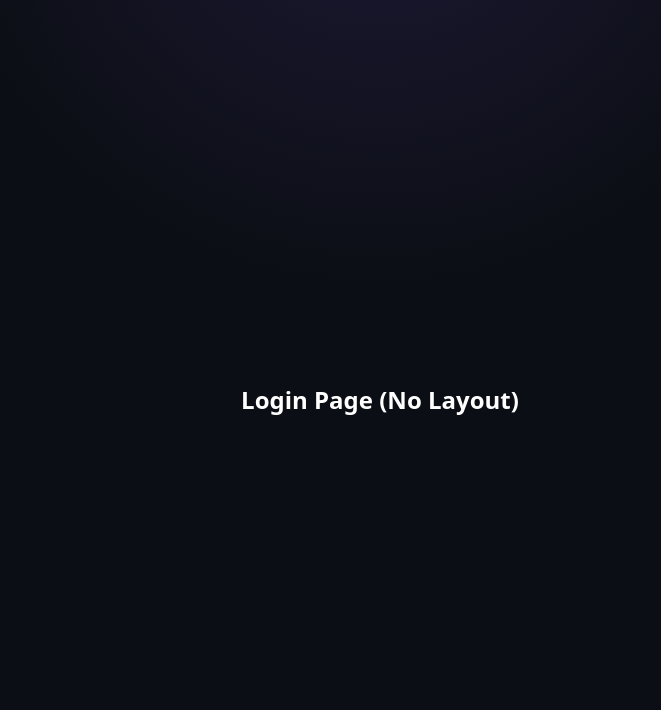
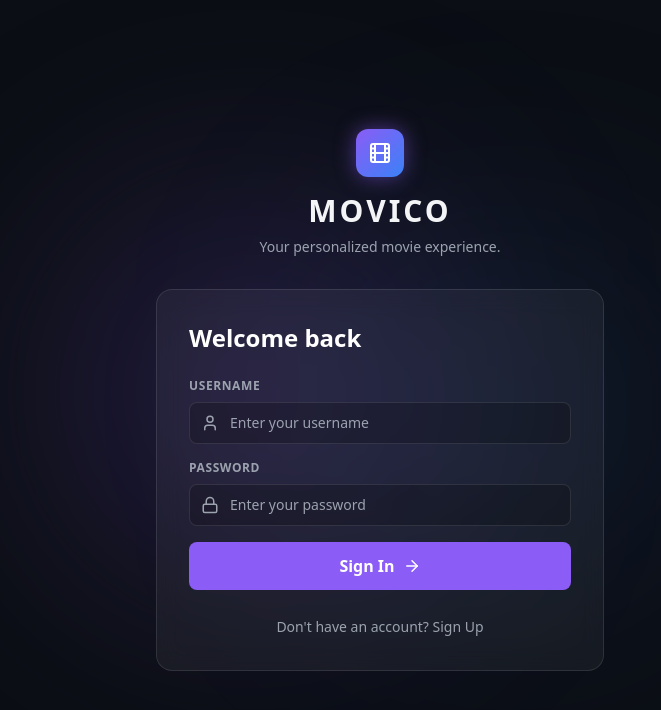
Before and after one commit to aryadhotre/MOVICO, a React (Vite) app in the folder frontend/: page /login in a window 1280 px wide. Shown: the top 710 px of the page, without its empty margins (260-921 px from the left). Built offline with nearby package versions, Linux system fonts and the light colour scheme.

Commit message:
frontend: implement functional login and registration page

```diff
--- /dev/null
+++ b/frontend/src/pages/Login.jsx
@@ -0,0 +1,138 @@
+import React, { useState } from 'react';
+import { useNavigate } from 'react-router-dom';
+import { login, register } from '../api/auth';
+import { Film, User, Lock, Mail, AlertCircle, ArrowRight } from 'lucide-react';
+import GlassCard from '../components/GlassCard';
+
+export default function Login() {
+  const [isRegistering, setIsRegistering] = useState(false);
+  const [username, setUsername] = useState('');
+  const [email, setEmail] = useState('');
+  const [password, setPassword] = useState('');
+  const [error, setError] = useState('');
+  const [loading, setLoading] = useState(false);
+  const navigate = useNavigate();
+
+  const handleSubmit = async (e) => {
+    e.preventDefault();
+    setError('');
+    setLoading(true);
+
+    try {
+      if (isRegistering) {
+        await register(username, email, password);
+        await login(username, password); // auto-login after register
+      } else {
+        await login(username, password);
+      }
+      navigate('/'); // Redirect to protected area
+    } catch (err) {
+      setError(err?.message || (isRegistering ? 'Registration failed.' : 'Invalid credentials.'));
+    } finally {
+      setLoading(false);
+    }
+  };
+
+  return (
+    <div className="min-h-screen bg-[#0B0E14] flex items-center justify-center p-4 relative overflow-hidden">
+      {/* Background aesthetics */}
+      <div className="absolute top-1/4 left-1/4 w-96 h-96 bg-accent-primary/20 rounded-full blur-[120px] pointer-events-none" />
+      <div className="absolute bottom-1/4 right-1/4 w-96 h-96 bg-blue-500/10 rounded-full blur-[120px] pointer-events-none" />
+
+      <div className="w-full max-w-md z-10">
+        <div className="text-center mb-8 flex flex-col items-center">
+          <div className="w-12 h-12 rounded-xl bg-gradient-to-br from-accent-primary to-accent-primaryHover flex items-center justify-center shadow-[0_0_20px_rgba(139,92,246,0.5)] mb-4">
+            <Film size={24} className="text-white" />
+          </div>
+          <h1 className="text-3xl font-bold tracking-widest text-text-primary mb-2">MOVICO</h1>
+          <p className="text-text-secondary text-sm">Your personalized movie experience.</p>
+        </div>
+
+        <GlassCard className="p-8">
+          <h2 className="text-2xl font-bold text-white mb-6">
+            {isRegistering ? 'Create an account' : 'Welcome back'}
+          </h2>
+
+          {error && (
+            <div className="flex items-center gap-3 bg-red-500/10 border border-red-500/30 text-red-400 px-4 py-3 rounded-lg mb-6">
+              <AlertCircle size={18} className="shrink-0" />
+              <span className="text-sm">{error}</span>
+            </div>
+          )}
+
+          <form onSubmit={handleSubmit} className="space-y-4">
+            <div>
+              <label className="block text-xs font-semibold text-text-secondary uppercase tracking-wider mb-2">Username</label>
+              <div className="relative">
+                <User size={18} className="absolute left-3 top-1/2 -translate-y-1/2 text-text-secondary" />
+                <input
+                  type="text"
+                  required
+                  value={username}
+                  onChange={(e) => setUsername(e.target.value)}
+                  className="w-full bg-black/20 border border-white/10 rounded-lg py-2.5 pl-10 pr-4 text-sm text-white focus:outline-none focus:border-accent-primary transition-colors"
+                  placeholder="Enter your username"
+                />
+              </div>
+            </div>
+
+            {isRegistering && (
+              <div>
+                <label className="block text-xs font-semibold text-text-secondary uppercase tracking-wider mb-2">Email</label>
+                <div className="relative">
+                  <Mail size={18} className="absolute left-3 top-1/2 -translate-y-1/2 text-text-secondary" />
+                  <input
+                    type="email"
+                    required
+                    value={email}
+                    onChange={(e) => setEmail(e.target.value)}
+                    className="w-full bg-black/20 border border-white/10 rounded-lg py-2.5 pl-10 pr-4 text-sm text-white focus:outline-none focus:border-accent-primary transition-colors"
+                    placeholder="Enter your email"
+                  />
+                </div>
+              </div>
+            )}
+
+            <div>
+              <label className="block text-xs font-semibold text-text-secondary uppercase tracking-wider mb-2">Password</label>
+              <div className="relative">
+                <Lock size={18} className="absolute left-3 top-1/2 -translate-y-1/2 text-text-secondary" />
+                <input
+                  type="password"
+                  required
+                  value={password}
+                  onChange={(e) => setPassword(e.target.value)}
+                  className="w-full bg-black/20 border border-white/10 rounded-lg py-2.5 pl-10 pr-4 text-sm text-white focus:outline-none focus:border-accent-primary transition-colors"
+                  placeholder="Enter your password"
+                />
+              </div>
+            </div>
+
+            <button
+              type="submit"
+              disabled={loading}
+              className="w-full flex items-center justify-center gap-2 bg-accent-primary hover:bg-accent-primaryHover text-white font-semibold py-3 rounded-lg transition-colors mt-6 disabled:opacity-50"
+            >
+              {loading ? 'Processing...' : (isRegistering ? 'Sign Up' : 'Sign In')}
+              {!loading && <ArrowRight size={18} />}
+            </button>
+          </form>
+
+          <div className="mt-6 text-center">
+            <button
+              onClick={() => {
+                setIsRegistering(!isRegistering);
+                setError('');
+              }}
+              className="text-sm text-text-secondary hover:text-white transition-colors"
+            >
+              {isRegistering
+                ? 'Already have an account? Sign In'
+                : "Don't have an account? Sign Up"}
+            </button>
+          </div>
+        </GlassCard>
+      </div>
+    </div>
+  );
+}
--- a/frontend/src/pages/index.jsx
+++ b/frontend/src/pages/index.jsx
@@ -3,9 +3,9 @@ export { default as Recommendations } from './Recommendations';
 export { default as Ratings } from './Ratings';
 export { default as Watchlist } from './Watchlist';
 export { default as Browse } from './Browse';
+export { default as Login } from './Login';
 export const Trending = () => <div className="p-8"><h1 className="text-2xl font-bold">Trending</h1></div>;
 export const History = () => <div className="p-8"><h1 className="text-2xl font-bold">History</h1></div>;
 export const Genres = () => <div className="p-8"><h1 className="text-2xl font-bold">Genres</h1></div>;
 export const Profile = () => <div className="p-8"><h1 className="text-2xl font-bold">Profile</h1></div>;
 export const Settings = () => <div className="p-8"><h1 className="text-2xl font-bold">Settings</h1></div>;
-export const Login = () => <div className="p-8 flex items-center justify-center min-h-screen"><h1 className="text-2xl font-bold">Login Page (No Layout)</h1></div>;
```
